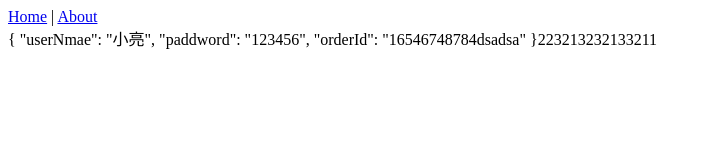
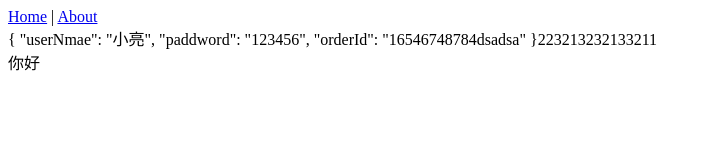
Before and after one commit to xiaoliang2018/vue-cli-demo, a Vue app: page /#/ in a window 1280 px wide. Shown: the top 160 px of the page, without its empty margins (0-709 px from the left). Built offline with nearby package versions, Linux system fonts and the light colour scheme.

Commit message:
Update Home.vue

```diff
--- a/src/views/Home.vue
+++ b/src/views/Home.vue
@@ -1,6 +1,7 @@
 <template>
   <div class="home">
     <div>{{userData}}223213232133211</div>
+    <div>你好</div>
   </div>
 </template>
 
```
